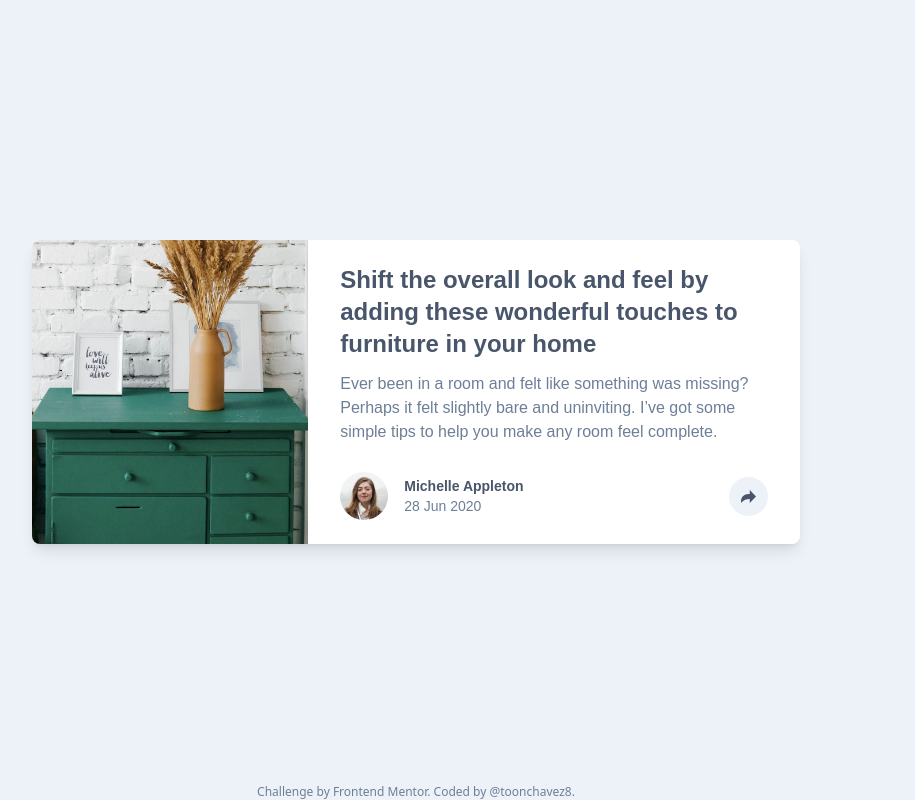
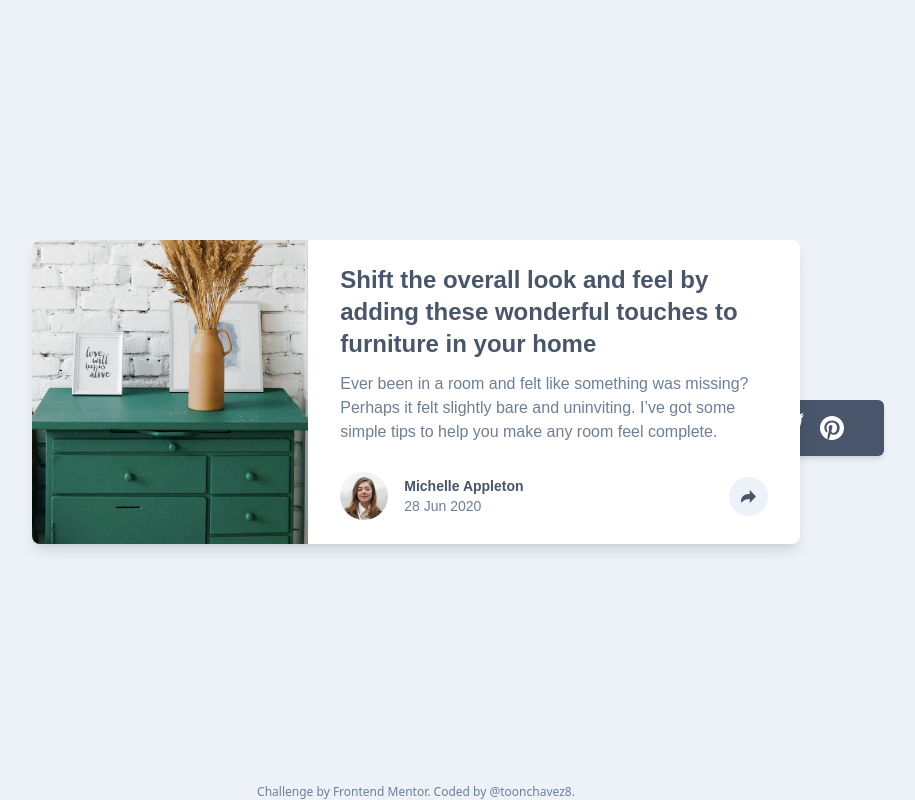
Before and after one commit to DevMentores/mc-03-article-preview, a website built with Vite: page src/index.html in a window 1280 px wide. Both pictures are taken after a click on the button 972 px from the left and 496 px from the top of the page. Shown: the whole page, without its empty margins (224-1139 px from the left). Built offline with nearby package versions, Linux system fonts and the light colour scheme.

Commit message:
fix share element

```diff
--- a/src/css/style.css
+++ b/src/css/style.css
@@ -21,9 +21,10 @@ body {
 }
 
 #shareBanner {
-	@apply absolute   items-center gap-4 left-0 bottom-0 w-full py-6 px-8 bg-fem-blue-900 shadow-md rounded-none
+	@apply absolute rounded-b-lg  items-center gap-4 left-0 bottom-0 w-full py-6 px-8 bg-fem-blue-900 shadow-md rounded-none
 	md:max-w-xs md:rounded-md md:py-3 md:justify-center md:w-64 md:translate-x-72 md:bottom-16;
 	z-index: -1; /* Set initial z-index to -1 so it is placed behind other elements */
+	display: flex;
 }
 
 #shareBanner::before {
--- a/src/js/main.js
+++ b/src/js/main.js
@@ -19,7 +19,6 @@ shareBtn.addEventListener("click", function (event) {
 function toggleShareBanner() {
 	const shareBanner = document.getElementById("shareBanner");
 	shareBanner.classList.toggle("hidden");
-	shareBanner.classList.toggle("flex");
 }
 
 function createShareBanner() {
```
